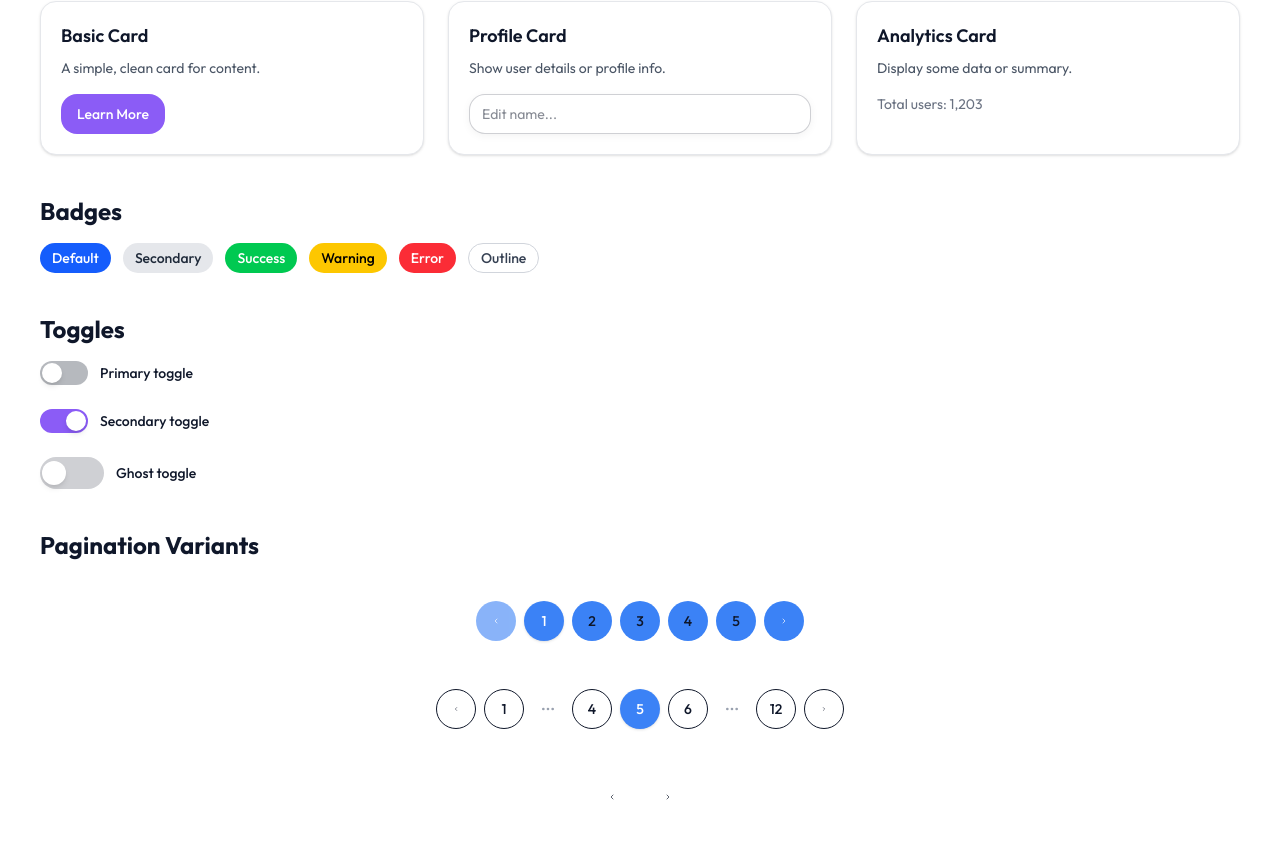
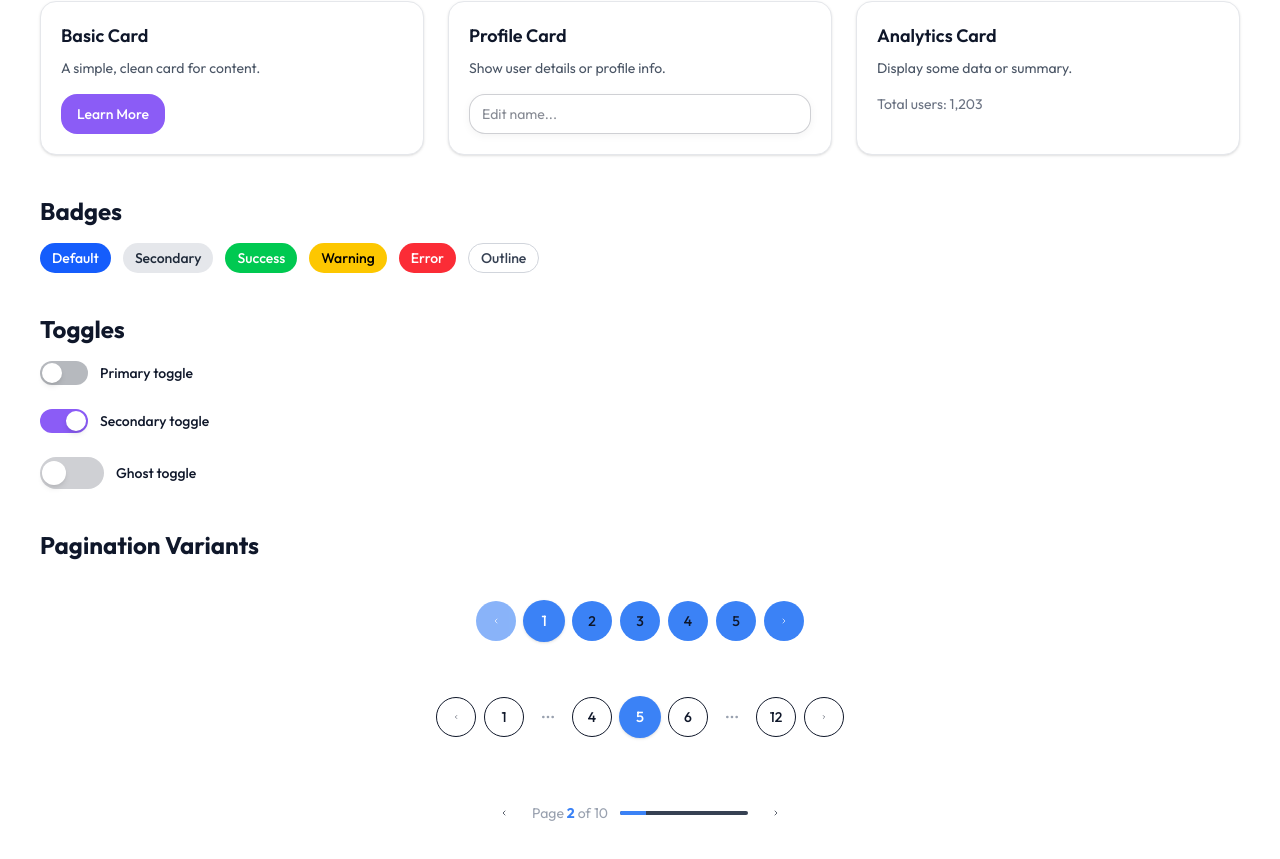
Before and after one commit to mrymsarabi/nextui-kit, a Next.js app: page / in a window 1280 px wide. Shown: the part 343-1202 px from the top of the page. Built offline with nearby package versions, Linux system fonts and the light colour scheme.

Commit message:
Pagination - fixing the looks issues

```diff
--- a/src/app/page.tsx
+++ b/src/app/page.tsx
@@ -12,8 +12,8 @@ export default function Home() {
   const [isOpen, setIsOpen] = useState(false);
 
   const [pageFull, setPageFull] = useState(1);
-  const [pageTruncated, setPageTruncated] = useState(5);
-  const [pageMinimal, setPageMinimal] = useState(3);
+  const [pageTrunc, setPageTrunc] = useState(5);
+  const [pageMini, setPageMini] = useState(2);
 
   return (
     <main className="p-10 space-y-10 bg-[var(--color-background)] text-[var(--color-foreground)]">
@@ -76,27 +76,24 @@ export default function Home() {
       {/* Pagination Section */}
       <section>
           <h2 className="text-2xl font-bold mb-4">Pagination Variants</h2>
-      <div className="flex flex-col gap-6">
+          <div className="flex flex-col gap-8">
             <Pagination
               totalPages={5}
-          currentPage={pageFull}
-          onPageChange={setPageFull}
+              initialPage={pageFull}
+              variant="primary"
               mode="full"
-          variant="primary"
             />
             <Pagination
               totalPages={12}
-          currentPage={pageTruncated}
-          onPageChange={setPageTruncated}
+              initialPage={pageTrunc}
+              variant="outline"
               mode="truncated"
-          variant="outline"
             />
             <Pagination
               totalPages={10}
-          currentPage={pageMinimal}
-          onPageChange={setPageMinimal}
+              initialPage={pageMini}
+              variant="ghost"
               mode="minimal"
-          variant="ghost"
             />
           </div>
         </section>
--- a/src/components/ui/pagination.tsx
+++ b/src/components/ui/pagination.tsx
@@ -1,6 +1,6 @@
 "use client";
 
-import React, { useState, useEffect } from "react";
+import React, { useState } from "react";
 import { cn } from "@/lib/utils";
 import { ChevronLeft, ChevronRight, MoreHorizontal } from "lucide-react";
 import { Button } from "@/components/ui/button";
@@ -8,36 +8,22 @@ import { Button } from "@/components/ui/button";
 interface PaginationProps {
   totalPages: number;
   initialPage?: number;
-  currentPage?: number; // 🔥 added for external control
-  onPageChange?: (page: number) => void; // 🔥 added callback
   variant?: "primary" | "secondary" | "outline" | "ghost";
   size?: "sm" | "md" | "lg";
-  mode?: "minimal" | "truncated" | "full"; // different display styles
+  mode?: "minimal" | "truncated" | "full";
 }
 
 export function Pagination({
   totalPages,
   initialPage = 1,
-  currentPage: controlledPage,
-  onPageChange,
   variant = "outline",
   size = "md",
   mode = "truncated",
 }: PaginationProps) {
-  // if controlledPage is provided, component acts as controlled
-  const [internalPage, setInternalPage] = useState(initialPage);
-  const currentPage = controlledPage ?? internalPage;
-
-  useEffect(() => {
-    if (controlledPage !== undefined) {
-      setInternalPage(controlledPage);
-    }
-  }, [controlledPage]);
+  const [currentPage, setCurrentPage] = useState(initialPage);
 
   const handlePageChange = (page: number) => {
-    if (page < 1 || page > totalPages) return;
-    if (onPageChange) onPageChange(page);
-    else setInternalPage(page);
+    if (page >= 1 && page <= totalPages) setCurrentPage(page);
   };
 
   const renderPageButton = (page: number) => (
@@ -48,7 +34,7 @@ export function Pagination({
       className={cn(
         "rounded-full w-10 h-10 transition-all duration-150",
         page === currentPage
-          ? "bg-[var(--color-primary)] text-white shadow-sm"
+          ? "bg-[var(--color-primary)] text-white shadow-sm scale-105"
           : "text-[var(--color-foreground)] hover:bg-[var(--color-foreground)]/10"
       )}
       onClick={() => handlePageChange(page)}
@@ -58,13 +44,31 @@ export function Pagination({
   );
 
   const renderPageNumbers = () => {
-    if (mode === "minimal") return null;
+    // MINIMAL MODE (shows bar + text)
+    if (mode === "minimal") {
+      return (
+        <div className="flex items-center gap-3">
+          <span className="text-sm text-gray-400">
+            Page{" "}
+            <strong className="text-[var(--color-primary)]">{currentPage}</strong> of{" "}
+            {totalPages}
+          </span>
+          <div className="h-1 w-32 bg-gray-700 rounded-full overflow-hidden">
+            <div
+              className="h-full bg-[var(--color-primary)] transition-all duration-300"
+              style={{ width: `${(currentPage / totalPages) * 100}%` }}
+            />
+          </div>
+        </div>
+      );
+    }
 
+    // FULL MODE
     if (mode === "full" || totalPages <= 7) {
       return [...Array(totalPages)].map((_, i) => renderPageButton(i + 1));
     }
 
-    // truncated mode logic
+    // TRUNCATED MODE
     const pages: (number | string)[] = [];
     if (currentPage > 3) pages.push(1, "start-ellipsis");
     for (
@@ -92,18 +96,21 @@ export function Pagination({
 
   return (
     <div className="flex items-center justify-center gap-2 mt-6 select-none">
-      {/* Previous Button */}
+      {/* ◀️ Previous Button */}
       <Button
         variant={variant}
         size={size}
         onClick={() => handlePageChange(currentPage - 1)}
         disabled={currentPage === 1}
-        className="rounded-full w-10 h-10 flex items-center justify-center"
+        className={cn(
+          "rounded-full w-10 h-10 flex items-center justify-center transition-all",
+          currentPage === 1 && "opacity-50 cursor-not-allowed"
+        )}
       >
         <ChevronLeft className="w-4 h-4" />
       </Button>
 
-      {/* Page Numbers */}
+      {/* Page Numbers or Progress Bar */}
       <div className="flex items-center gap-2">{renderPageNumbers()}</div>
 
       {/* Next Button */}
@@ -112,7 +119,10 @@ export function Pagination({
         size={size}
         onClick={() => handlePageChange(currentPage + 1)}
         disabled={currentPage === totalPages}
-        className="rounded-full w-10 h-10 flex items-center justify-center"
+        className={cn(
+          "rounded-full w-10 h-10 flex items-center justify-center transition-all",
+          currentPage === totalPages && "opacity-50 cursor-not-allowed"
+        )}
       >
         <ChevronRight className="w-4 h-4" />
       </Button>
```
Lines whose indentation alone changed are shown as unchanged.
